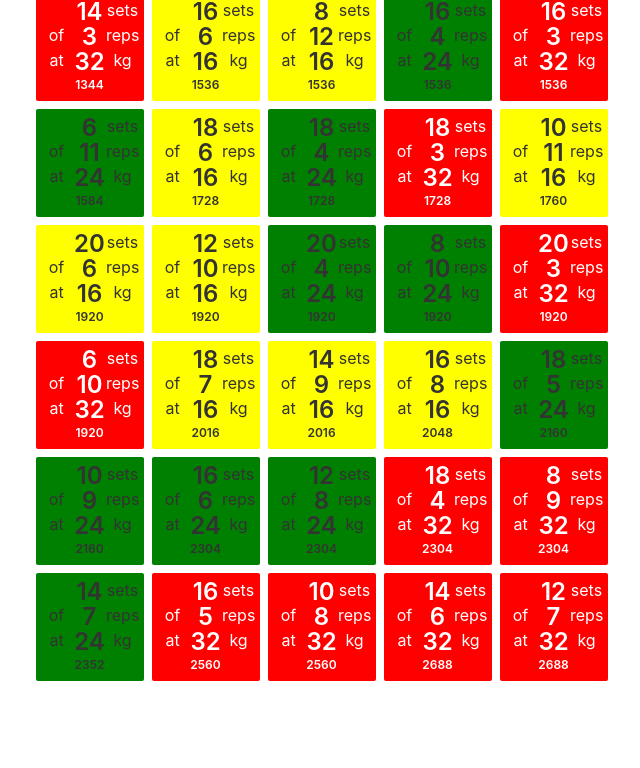
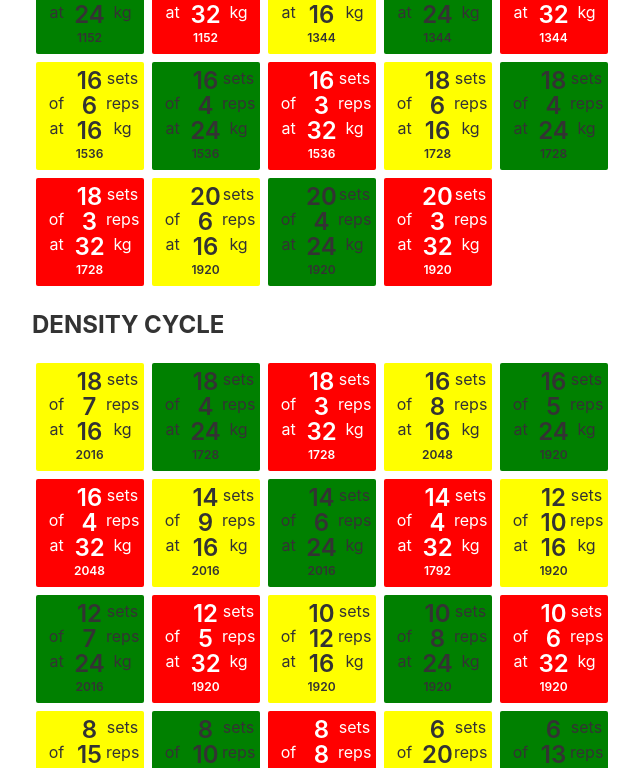
Before and after one commit to emh/volumecycles, a Svelte app: page / in a window 1280 px wide. Shown: the part 505-1273 px from the top of the page, without its empty margins (608-1248 px from the left). Before the commit the page ends 1190 px from the top, so only its background shows below. Built offline with nearby package versions, Linux system fonts and the light colour scheme.

Commit message:
separate the volume and density cycles

```diff
--- a/src/Workouts.svelte
+++ b/src/Workouts.svelte
@@ -2,22 +2,24 @@
     import { onDestroy } from 'svelte';
     import { config } from './config.js';
 
-    let workouts = [];
+    let volumeWorkouts = [];
+    let densityWorkouts = [];
 
     const unsubscribe = config.subscribe((c) => {
         if (!(c.minSets >= 1 && c.maxSets >= 1 && c.maxSets >= c.minSets && c.delta >= 1)) {
             return;
         }
 
-        workouts = [];
+        let baseWeight = Math.min(...c.weights);
 
-        let baseWeight = Math.min(...c.weights);
+        volumeWorkouts = [];
+        densityWorkouts = [];
 
         for (let weight of c.weights) {
             let reps = c.proportionateReps ? Math.floor(baseWeight / weight * c.baseReps) : c.baseReps;
 
             for (let sets = c.minSets; sets <= c.maxSets; sets += c.delta) {
-                workouts.push({
+                volumeWorkouts.push({
                     weight,
                     sets,
                     reps,
@@ -27,23 +29,30 @@
 
             if (c.includeDensity) {
                 for (let sets = c.maxSets - c.delta, i = 1; sets >= c.minSets; sets -= c.delta, i++) {
-                    workouts.push({
+                    const densityReps = Math.round((c.maxSets * reps) / sets);
+
+                    densityWorkouts.push({
                         weight,
                         sets,
-                        reps: reps + i,
-                        volume: weight * sets * (reps + i)
+                        reps: densityReps,
+                        volume: weight * sets * densityReps
                     });
                 }
             }
         }
 
-        workouts.sort((a, b) => a.volume !== b.volume ? a.volume - b.volume : a.weight - b.weight);
+        volumeWorkouts.sort((a, b) => a.volume !== b.volume ? a.volume - b.volume : a.weight - b.weight);
+        densityWorkouts.sort((a, b) => a.sets !== b.sets ? b.sets - a.sets : a.weight - b.weight);
     });
 
     onDestroy(unsubscribe);
 </script>
 
 <style>
+    h2 {
+        text-transform: uppercase;
+    }
+
     .workouts {
         display: flex;
         flex-flow: row wrap;
@@ -133,8 +142,9 @@
     }
 </style>
 
+<h2>Volume Cycle</h2>
 <div class="workouts">
-    {#each workouts as workout, index}
+    {#each volumeWorkouts as workout, index}
         <div class="workout w{workout.weight}kg">
             <div></div><div class="value">{workout.sets}</div><div>sets</div>
             <div>of</div><div class="value">{workout.reps}</div><div>reps</div>
@@ -143,3 +153,17 @@
         </div>
     {/each}
 </div>
+
+{#if $config.includeDensity}
+    <h2>Density Cycle</h2>
+    <div class="workouts">
+        {#each densityWorkouts as workout, index}
+            <div class="workout w{workout.weight}kg">
+                <div></div><div class="value">{workout.sets}</div><div>sets</div>
+                <div>of</div><div class="value">{workout.reps}</div><div>reps</div>
+                <div>at</div><div class="value">{workout.weight}</div><div>kg</div>
+                <div></div><div class="total value">{workout.volume}</div><div></div>
+            </div>
+        {/each}
+    </div>
+{/if}
```
